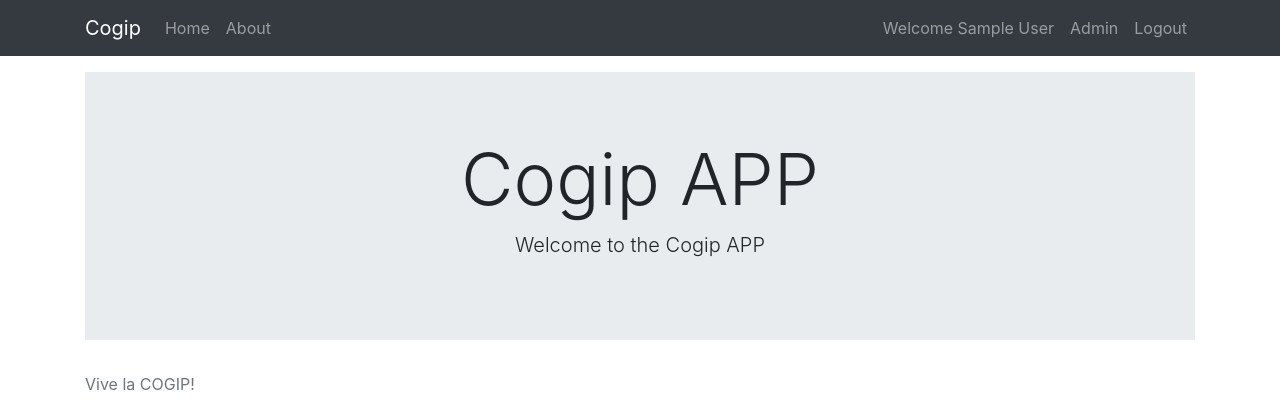
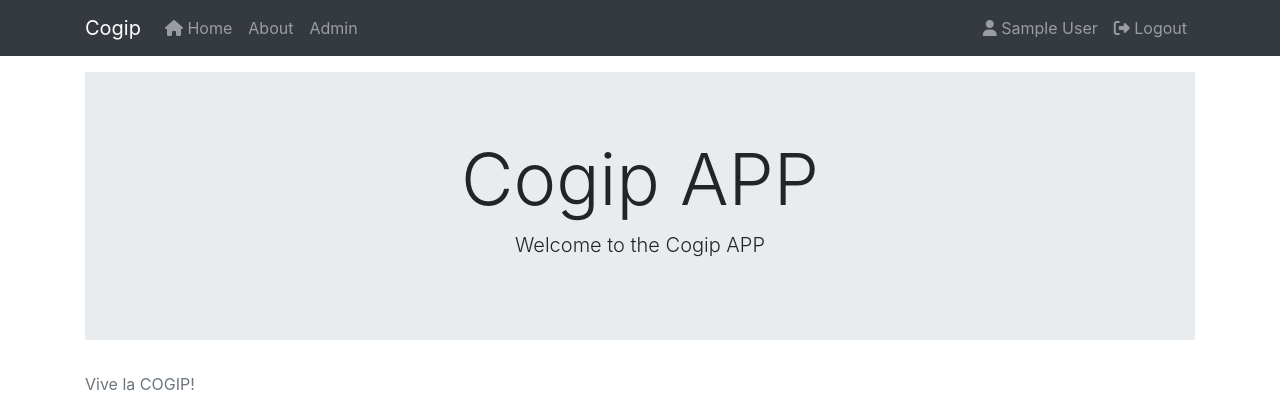
Before and after one commit to jcruz97/COGIP-app, a PHP site: page /cogip/index.php in a window 1280 px wide. Shown: the top 420 px of the page. Run offline with PHP 8.4, Linux system fonts and the light colour scheme; the visitor is signed in with stand-in values (Sample User, id 1); some libraries are stand-ins or nearby versions.

Commit message:
Added icons in navbar

```diff
--- a/app/views/admin/index.php
+++ b/app/views/admin/index.php
@@ -4,8 +4,8 @@
     <div class="row mb-3">
         <div class="col-md-6">
             <h1>Welcome to the COGIP</h1>
-            <p>Bonjour <?= $_SESSION['user_name'] ?> !</p>
-            <p>Que souhaitez-vous faire aujourd'hui ?</p>
+            <p>Hello <?= $_SESSION['user_name'] ?> !</p>
+            <p>What would you like to do today ?</p>
         </div>
     </div>
     <div class="row mb-3">
--- a/app/views/inc/navbar.php
+++ b/app/views/inc/navbar.php
@@ -8,28 +8,29 @@
     <div class="collapse navbar-collapse" id="navbarsExampleDefault">
       <ul class="navbar-nav mr-auto">
         <li class="nav-item">
-          <a class="nav-link" href="<?= URLROOT ?>">Home</a>
+          <a class="nav-link" href="<?= URLROOT ?>"><i class="fas fa-home"></i> Home</a>
         </li>
         <li class="nav-item">
           <a class="nav-link" href="<?= URLROOT ?>/pages/about">About</a>
         </li>
+        <?php if (isset($_SESSION['user_id'])) : ?>
+          <li class="nav-item">
+              <a class="nav-link" href="<?= URLROOT ?>/admin">Admin</a>
+          </li>
+        <?php endif; ?>
       </ul>
 
       <ul class="navbar-nav ml-auto">
         <?php if (isset($_SESSION['user_id'])) : ?>
           <li class="nav-item">
-            <a class="nav-link" href="#">Welcome <?= $_SESSION['user_name'] ?></a>
+            <a class="nav-link" href="#"><i class="fas fa-user"></i> <?= $_SESSION['user_name'] ?></a>
           </li>
           <li class="nav-item">
-            <a class="nav-link" href="<?= URLROOT ?>/admin/index">Admin</a>
-          </li>
-
-          <li class="nav-item">
-            <a class="nav-link" href="<?= URLROOT ?>/users/logout">Logout</a>
+            <a class="nav-link" href="<?= URLROOT ?>/users/logout"><i class="fas fa-sign-out-alt"></i> Logout</a>
           </li>
         <?php else : ?>
           <li class="nav-item">
-            <a class="nav-link" href="<?= URLROOT ?>/users/login">Login</a>
+            <a class="nav-link" href="<?= URLROOT ?>/users/login"><i class="fas fa-sign-out-alt"></i> Login</a>
           </li>
         <?php endif; ?>
       </ul>
```
